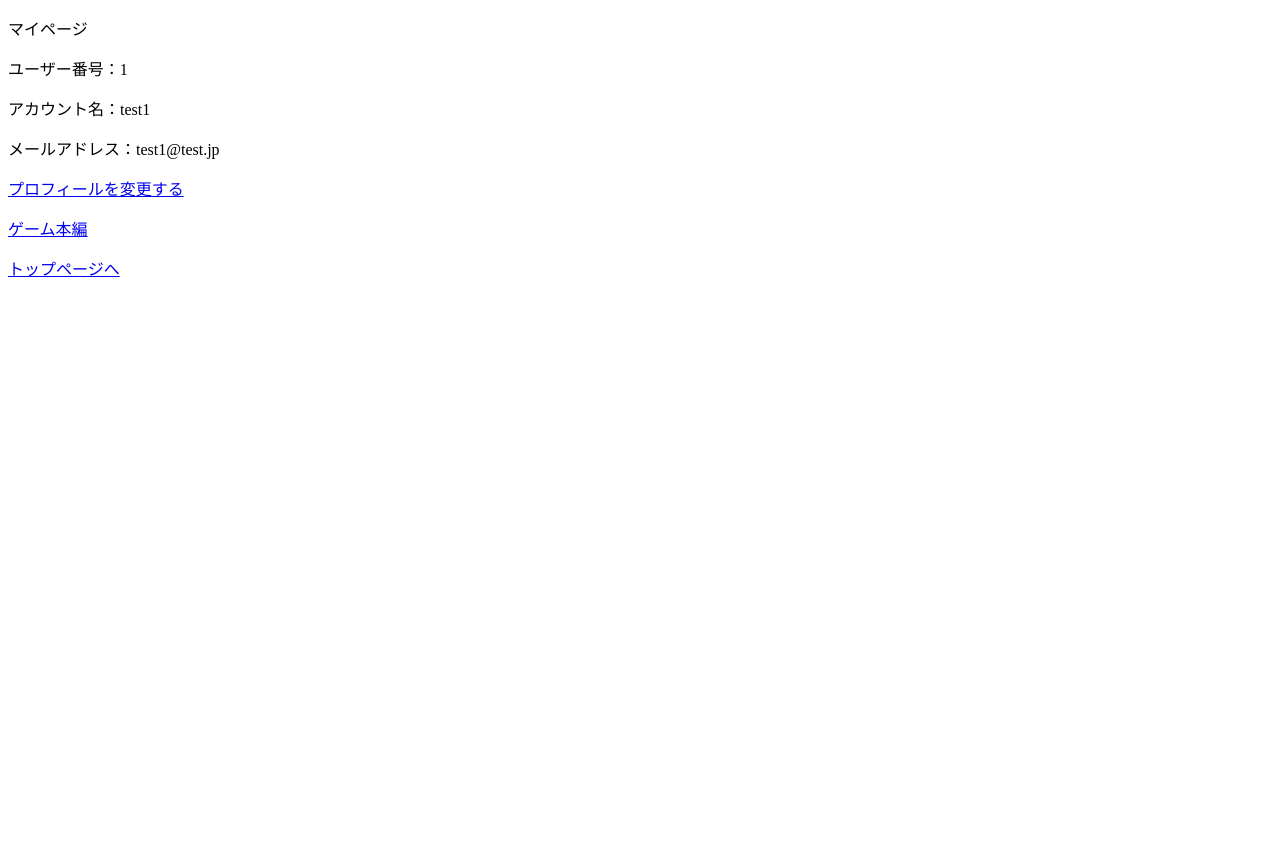
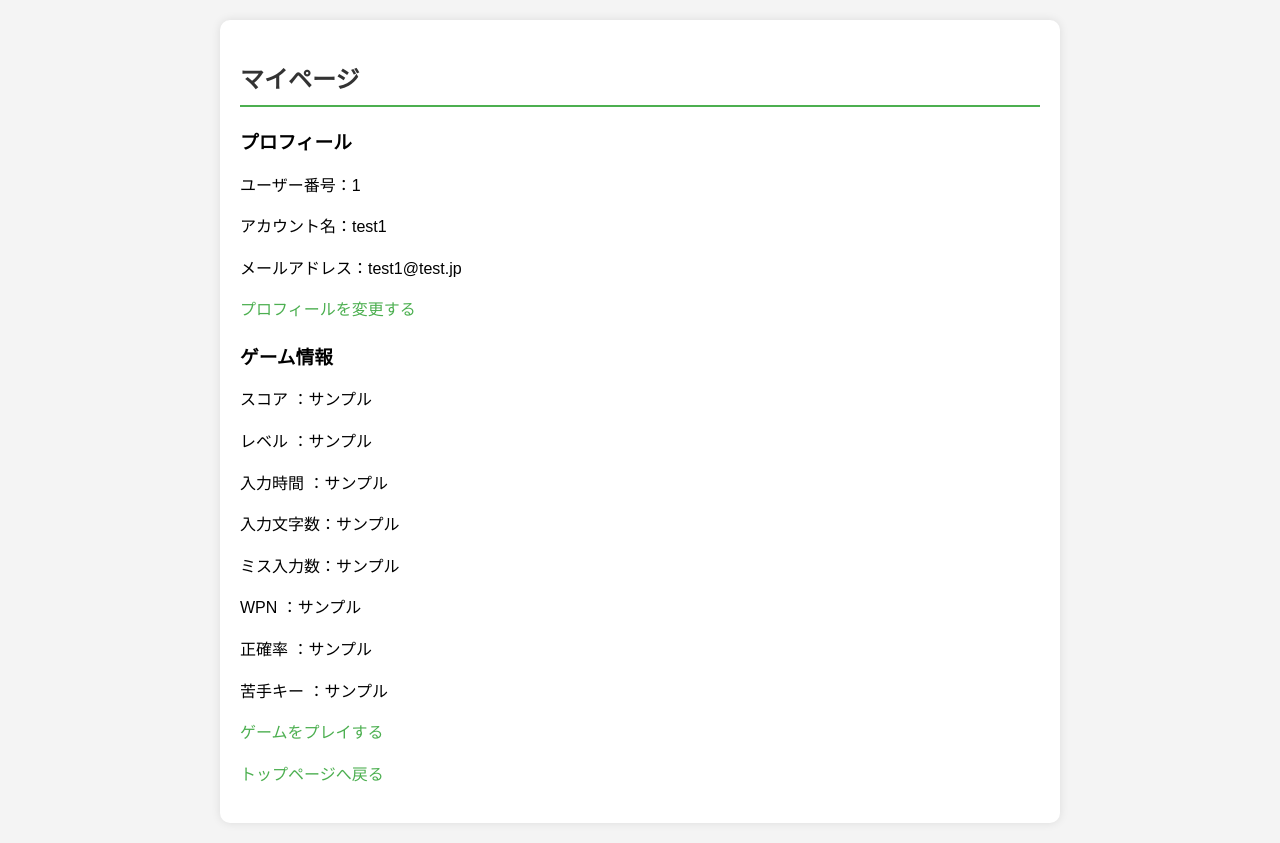
Before and after one commit to weareskyrabbit/TypingGame, a Flask app: page /mypage in a window 1280 px wide. Before the commit the page ends 277 px from the top, so only its background shows below. Run offline with Flask 3, Linux system fonts and the light colour scheme; a user stored in the database is signed in.

Commit message:
mypageレイアウト

```diff
--- /dev/null
+++ b/backend_DB/static/css/mypage.css
@@ -0,0 +1,71 @@
+/* mypage.css */
+
+body {
+    font-family: Arial, sans-serif;
+    background-color: #f4f4f4;
+    margin: 0;
+    padding: 0;
+}
+
+header {
+    background-color: #4CAF50;
+    color: white;
+    text-align: center;
+    padding: 1em 0;
+}
+
+header h1 {
+    margin: 0;
+}
+
+.section_mypage {
+    max-width: 800px;
+    margin: 20px auto;
+    background-color: white;
+    padding: 20px;
+    border-radius: 10px;
+    box-shadow: 0 0 10px rgba(0, 0, 0, 0.1);
+}
+
+.section_mypage h2 {
+    color: #333;
+    border-bottom: 2px solid #4CAF50;
+    padding-bottom: 10px;
+    margin-bottom: 20px;
+}
+
+.section_mypage p, .section_mypage ul {
+    line-height: 1.6;
+}
+
+.section_mypage ul {
+    list-style-type: none;
+    padding: 0;
+}
+
+.section_mypage ul li {
+    background: #eee;
+    margin: 5px 0;
+    padding: 10px;
+    border-radius: 5px;
+}
+
+.section_mypage a {
+    color: #4CAF50;
+    text-decoration: none;
+}
+
+.section_mypage a:hover {
+    text-decoration: underline;
+}
+
+.flashes {
+    background-color: #ffdddd;
+    border-left: 6px solid #f44336;
+    margin-bottom: 20px;
+    padding: 10px;
+}
+
+.flashes li {
+    list-style-type: none;
+}
--- a/backend_DB/templates/mypage.html
+++ b/backend_DB/templates/mypage.html
@@ -9,13 +9,15 @@
       sizes="180x180"
       href="./images/apple-touch-icon.png"
     />
+    <link rel="stylesheet" href="../static/css/mypage.css">
     <title>マイページ</title>
 </head>
 <body>
-    <header></header>
+
 
     <div class="section_mypage">
-        <p>マイページ</p>
+        <h2>マイページ</h2>
+
         {% with messages = get_flashed_messages() %}
             {% if messages %}
             <ul class="flashes">
@@ -25,13 +27,27 @@
                 </ul>
             {% endif %}
         {% endwith %}
+        <h3>プロフィール</h3>
+        <p>ユーザー番号：{{ usernum }}</p>
+        <p>アカウント名：{{ accountName }}</p>
+        <p>メールアドレス：{{ email }}</p>
 
-        <p>ユーザー番号：{{usernum}}</p>
-        <p>アカウント名：{{accountName}}</p>
-        <p>メールアドレス：{{email}}</p>
-        <p><a href="{{url_for('changeProfile')}}">プロフィールを変更する</a></p>
-        <p><a href="{{url_for('game')}}">ゲーム本編</a></p>
-        <p><a href="{{url_for('index')}}">トップページへ</a></p>
+        <p><a href="{{ url_for('changeProfile') }}">プロフィールを変更する</a></p>
+
+        <h3>ゲーム情報</h3>
+        <p>スコア    ：サンプル</p>
+        <p>レベル    ：サンプル</p>
+        <p>入力時間  ：サンプル</p>
+        <p>入力文字数：サンプル</p>
+        <p>ミス入力数：サンプル</p>
+        <p>WPN       ：サンプル</p>
+        <p>正確率    ：サンプル</p>
+        <p>苦手キー  ：サンプル</p>
+
+
+
+        <p><a href="{{ url_for('game') }}">ゲームをプレイする</a></p>
+        <p><a href="{{ url_for('index') }}">トップページへ戻る</a></p>
     </div>
 </body>
 </html>
```
